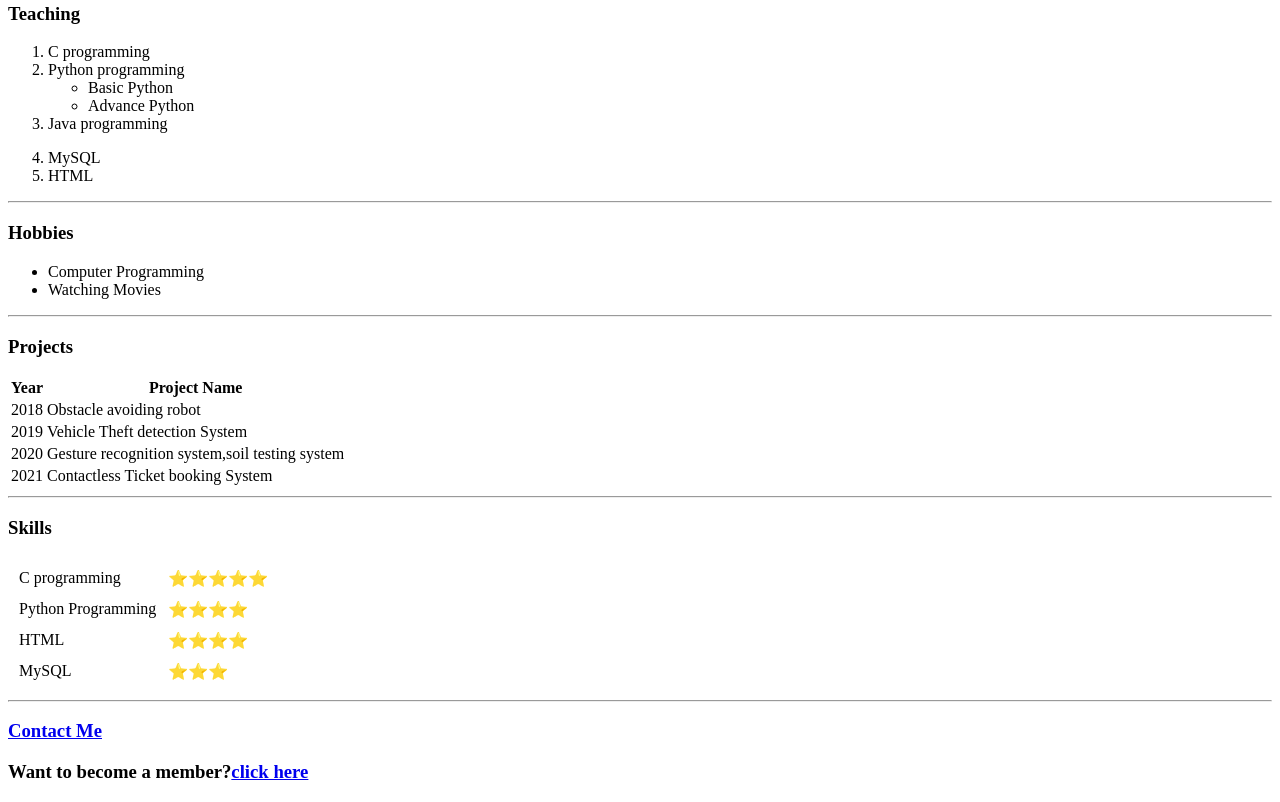
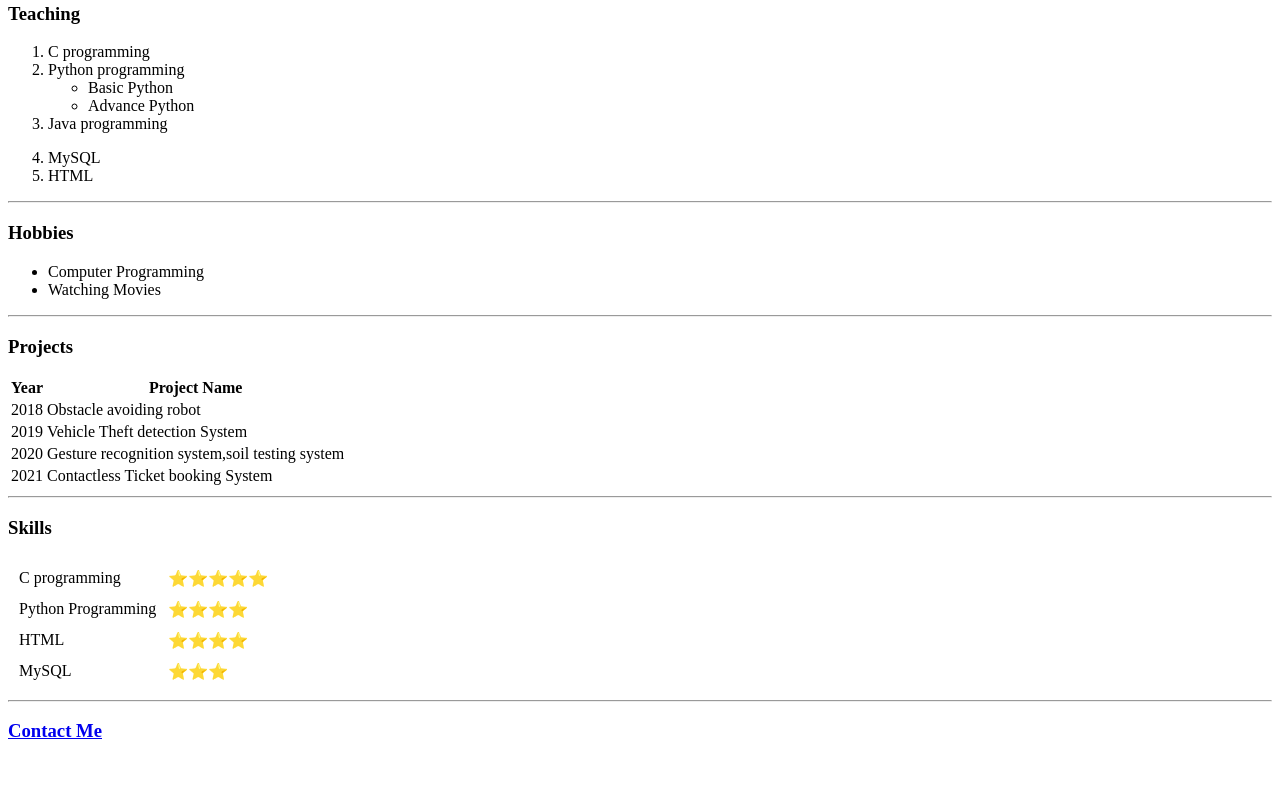
Before and after one commit to lakshminarayanaahari94/cv, a plain HTML site: page index.html in a window 1280 px wide. Shown: the part 303-1105 px from the top of the page. After the commit the page ends 1064 px from the top, so only its background shows below. Drawn offline with Linux system fonts and the light colour scheme.

Commit message:
Add files via upload

```diff
--- a/index.html
+++ b/index.html
@@ -91,6 +91,6 @@
         </table>
         <hr>
         <h3><a href="ContactDetails.html" target="_blank">Contact Me</a></h3>
-        <h3>Want to become a member?<a href="member.html" target="_blank">click here</a></h3>
+        <!--<h3>Want to become a member?<a href="member.html" target="_blank">click here</a></h3>-->
     </body>
 </html>
```
